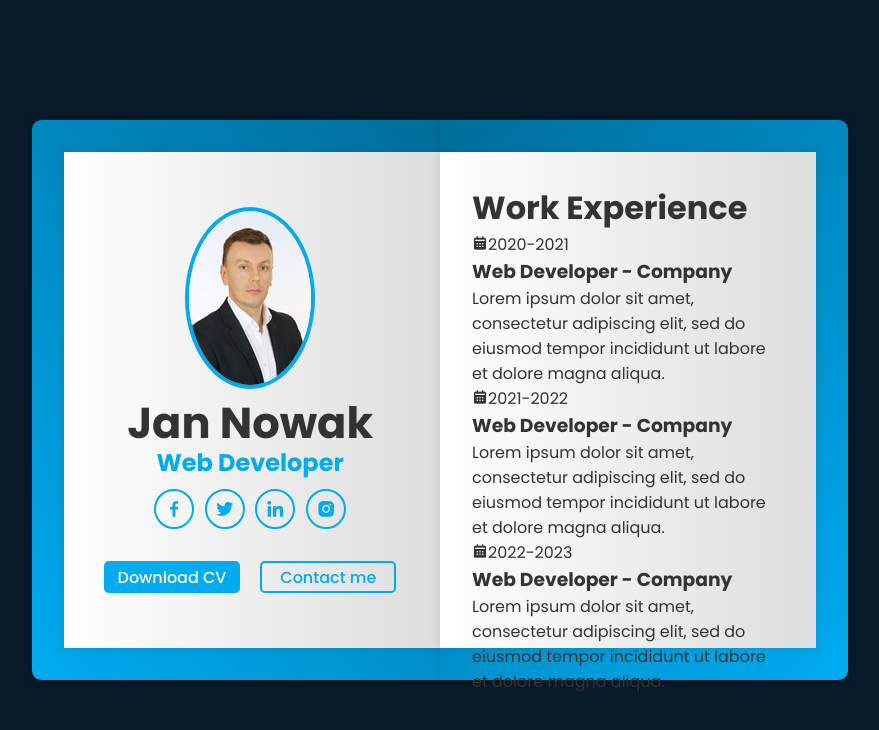
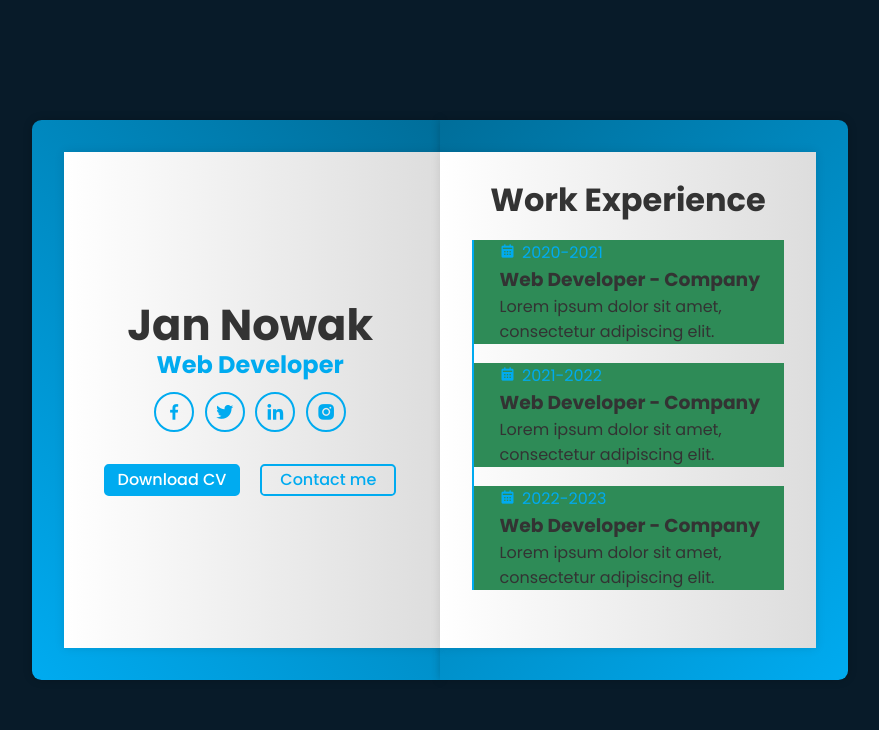
Before and after one commit to Szsz1987/3D-Portfolio-Website, a website: page index.html in a window 1280 px wide. Shown: the whole page, without its empty margins (200-1079 px from the left). Drawn offline with nearby package versions, Linux system fonts and the light colour scheme; files that its build step writes are made by us from their sources.

Commit message:
Add styles to the work experience

```diff
--- a/index.html
+++ b/index.html
@@ -22,7 +22,7 @@
             <!-- profile page -->
                 <div class="book-page page-left">
                     <div class="profile-page">
-                        <img src="images/photo.jpg" alt="">
+                        <!-- <img src="images/photo.jpg" alt=""> -->
                         <h1>Jan Nowak</h1>
                         <h3>Web Developer</h3>
 
@@ -42,9 +42,9 @@
                     </div>
                 </div>
 
-
             <!-- page 1 & 2 -->
                 <div class="book-page page-right" id="turn-1">
+
                 <!-- page 1 (work experience) -->
                 <div class="page-front">
                     <h1 class="title">Work Experience</h1>
@@ -53,30 +53,29 @@
                             <div class="workeduc-content">
                                 <span class="year"><i class="bx bxs-calendar"></i>2020-2021</span>
                                 <h3>Web Developer - Company</h3>
-                            <p>Lorem ipsum dolor sit amet, consectetur adipiscing elit, sed do eiusmod tempor incididunt ut labore et dolore magna aliqua.
+                                <p>Lorem ipsum dolor sit amet, consectetur adipiscing elit.
                                 </p>
                             </div>
 
                             <div class="workeduc-content">
                                 <span class="year"><i class="bx bxs-calendar"></i>2021-2022</span>
                                 <h3>Web Developer - Company</h3>
-                             <p>Lorem ipsum dolor sit amet, consectetur adipiscing elit, sed do eiusmod tempor incididunt ut labore et dolore magna aliqua.
+                                <p>Lorem ipsum dolor sit amet, consectetur adipiscing elit.
                                 </p>
                             </div>
 
                             <div class="workeduc-content">
                                 <span class="year"><i class="bx bxs-calendar"></i>2022-2023</span>
                                 <h3>Web Developer - Company</h3>
-                            <p>Lorem ipsum dolor sit amet, consectetur adipiscing elit, sed do eiusmod tempor incididunt ut labore et dolore magna aliqua.
+                                <p>Lorem ipsum dolor sit amet, consectetur adipiscing elit.
                                 </p>
                             </div>
-
                          </div>
                 </div>
 
                 <!-- page 2 (education) -->
                 <div class="page-back"></div>
-
+                    <!-- <h1 class="title">Education</h1> -->
         </div>
         </div>
     </div>
--- a/sass/style.scss
+++ b/sass/style.scss
@@ -168,4 +168,48 @@ body{
 .book-page.page-right{
   position: absolute;
   right: 0;
+  transform-style: preserve-3d;
 }
+
+.book-page .page-front,
+.book-page .page-back {
+  position: absolute;
+  top: 0;
+  left: 0;
+  width: 100%;
+  height: 100%;
+  // background: var(--pages-color);
+  padding: 1.5rem 2rem;
+}
+
+.book-page .page-front{
+  transform: rotateY(0deg) translateZ(1px);
+}
+
+.book-page .page-back{
+  transform: rotateY(180deg) translateZ(1px);
+}
+
+.title{
+  text-align: center;
+  margin-bottom: 1rem;
+}
+
+.workeduc-box{
+  border-left: var(--border);
+}
+
+.workeduc-box .workeduc-content{
+  position: relative;
+  background: seagreen;
+  padding-left: 1.6rem;
+  margin-bottom: 1.2rem;
+}
+
+.workeduc-content .year{
+  color: var(--main-color);
+}
+
+.workeduc-content .year i{
+  margin-right: .4rem;
+}
```
Also changed, not shown: css/style.css, 1 other file. Lines whose indentation alone changed are shown as unchanged.
